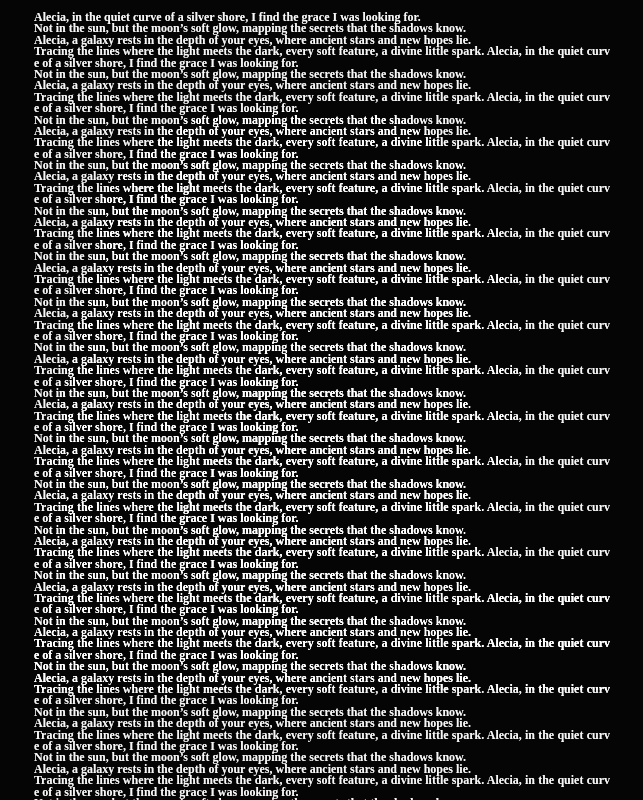
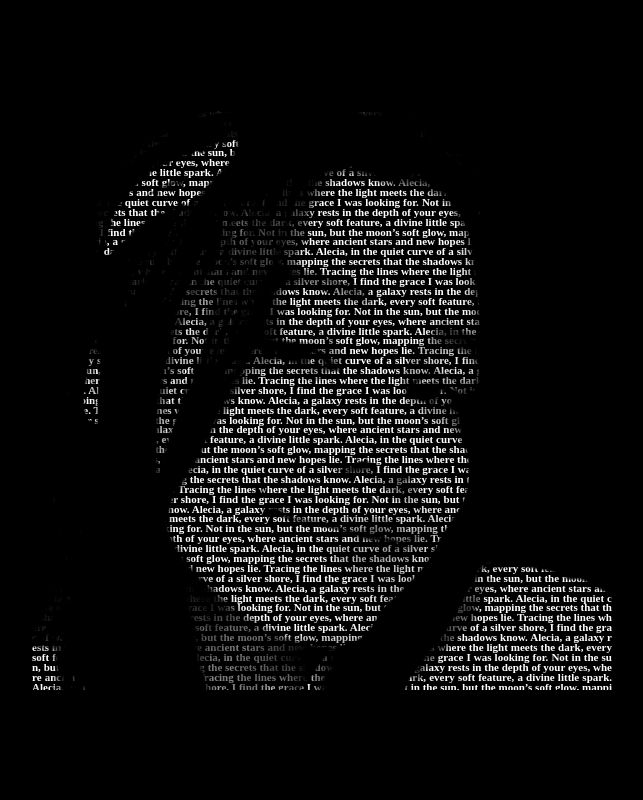
Before and after one commit to Kaosoftheworld/miamorBonita, a plain HTML site: page index.html in a window 1280 px wide. Shown: the whole page, without its empty margins (318-961 px from the left). Drawn offline with Linux system fonts and the light colour scheme.

Commit message:
Refactor HTML structure and styles for clarity

```diff
--- a/index.html
+++ b/index.html
@@ -2,76 +2,77 @@
 <html lang="en">
 <head>
     <meta charset="UTF-8">
-<meta name="viewport" content="width=device-width, height=device-height, initial-scale=1.0, viewport-fit=cover">
+    <meta name="viewport" content="width=device-width, initial-scale=1.0, maximum-scale=1.0, user-scalable=no">
     <title>For Alecia</title>
-
     <style>
-html, body {
+        /* 1. THE DARKROOM */
+        body {
+            background-color: #000;
             margin: 0;
             padding: 0;
+            height: 100vh;
+            width: 100vw;
+            display: flex;
+            justify-content: center;
+            align-items: center;
+            overflow: hidden;
+        }
+
+        /* 2. THE CANVAS (Keeps it portrait-shaped on PC too) */
+        .portrait-wrapper {
             width: 100%;
             height: 100%;
-    background: #050505;
-    overflow: hidden;
+            max-width: 600px; /* Prevents stretching on big PC screens */
             display: flex;
             justify-content: center;
             align-items: center;
         }
 
-.portrait-wrapper {
-    width: 100%;
-    height: 100%;
-    max-width: 600px;
-    display: flex;
-    justify-content: center;
-    align-items: center;
-}
-
+        /* 3. THE CARVING (The Logic) */
         .text-carving {
-    width: 100%;
-    height: 100%;
-    padding: 12px;
-    box-sizing: border-box;
-
+            /* ZOOM CONTROL: 'contain' ensures her WHOLE head is visible. No cropping. */
             background: url('profile.png') no-repeat center center;
             background-size: contain;
 
+            /* MAGIC INK */
             -webkit-background-clip: text;
             background-clip: text;
-    color: rgba(255,255,255,0.92);
+            color: transparent;
 
-    font-family: "Times New Roman", serif;
-    font-size: 12px;
-    font-weight: bold;
-    line-height: 0.95;
+            /* FILTER: Pure B&W, High Contrast like the reference */
+            filter: grayscale(100%) contrast(1.6) brightness(1.8);
+
+            /* FONT: The "Reference" Look */
+            /* Times New Roman adds that 'newspaper art' texture */
+            font-family: 'Times New Roman', serif;
+
+            /* SIZE: This is key! 11px makes the 'pixels' small enough to see details */
+            font-size: 11px;
+            font-weight: bold; /* Bold makes the white parts pop more */
+            line-height: 0.9; /* Tighter lines = denser image */
             text-align: justify;
             word-break: break-all;
 
-    filter: grayscale(100%) contrast(1.9) brightness(1.15);
-
-    text-shadow:
-        0 0 1px rgba(0,0,0,0.6),
-        0 0 0.8px rgba(255,255,255,0.1);
-
-    image-rendering: auto;
+            /* FULL FRAME */
+            width: 100%;
+            height: 100%;
+            padding: 10px; /* Small padding to frame the face */
+            box-sizing: border-box;
             overflow: hidden;
         }
     </style>
 </head>
-
 <body>
 
     <div class="portrait-wrapper">
-    <div class="text-carving" id="carving"></div>
+        <div class="text-carving" id="carving-effect"></div>
     </div>
 
     <script>
-const poem = `Alecia, in the quiet curve of a silver shore, I find the grace I was looking for.
-Not in the sun, but the moon’s soft glow, mapping the secrets that the shadows know.
-Alecia, a galaxy rests in the depth of your eyes, where ancient stars and new hopes lie.
-Tracing the lines where the light meets the dark, every soft feature, a divine little spark. `;
+        const poem = "Alecia, in the quiet curve of a silver shore, I find the grace I was looking for. Not in the sun, but the moon’s soft glow, mapping the secrets that the shadows know. Alecia, a galaxy rests in the depth of your eyes, where ancient stars and new hopes lie. Tracing the lines where the light meets the dark, every soft feature, a divine little spark. ";
 
-document.getElementById("carving").innerText = poem.repeat(5000);
+        // Repeating 5000 times because the text is smaller now, so we need more words to fill the screen!
+        document.getElementById('carving-effect').innerText = poem.repeat(5000);
     </script>
 
 </body>
```
Lines whose indentation alone changed are shown as unchanged.
